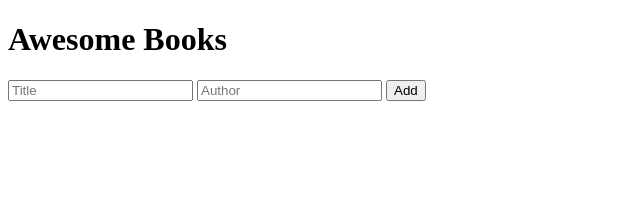
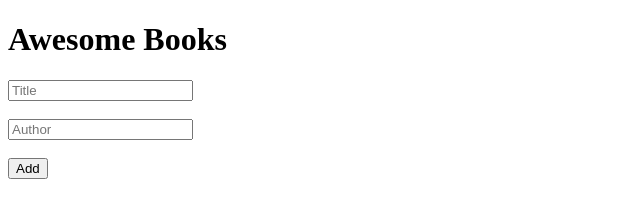
Before and after one commit to shahira-sadat/Awesome-books, a website: page index.html in a window 1280 px wide. Shown: the whole page, without its empty margins (0-640 px from the left). Drawn offline with Linux system fonts and the light colour scheme.

Commit message:
Add br after input tags

```diff
--- a/index.html
+++ b/index.html
@@ -15,9 +15,12 @@
       <section class="books"></section>
       <section class="form">
         <input type="text" class="title-input" placeholder="Title" />
+        <br>
+        <br>
         <input type="text" class="author-input" placeholder="Author" />
-
-        <button type="button" class="add-btn">Add</button>
+        <br>
+        <br>
+        <button type="button" id="add-btn">Add</button>
       </section>
     </main>
     <script src="main.js"></script>
```
